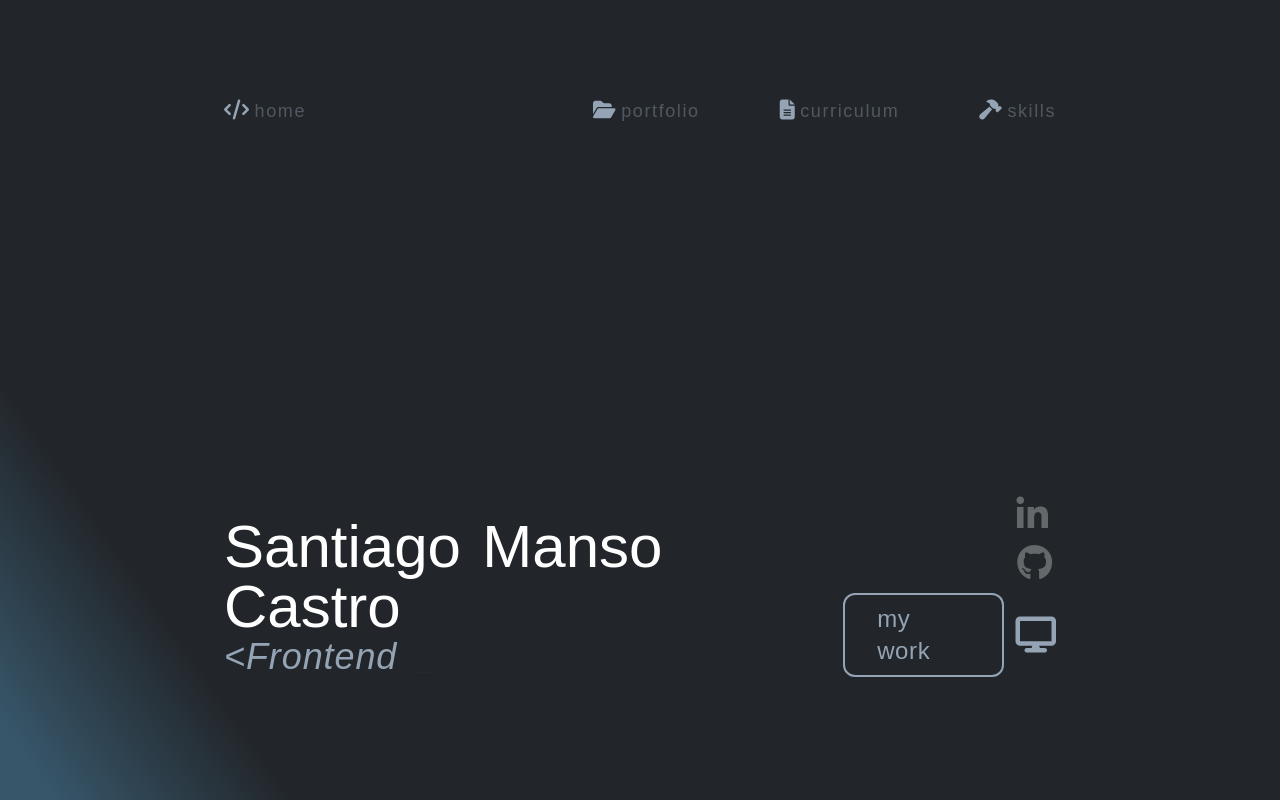
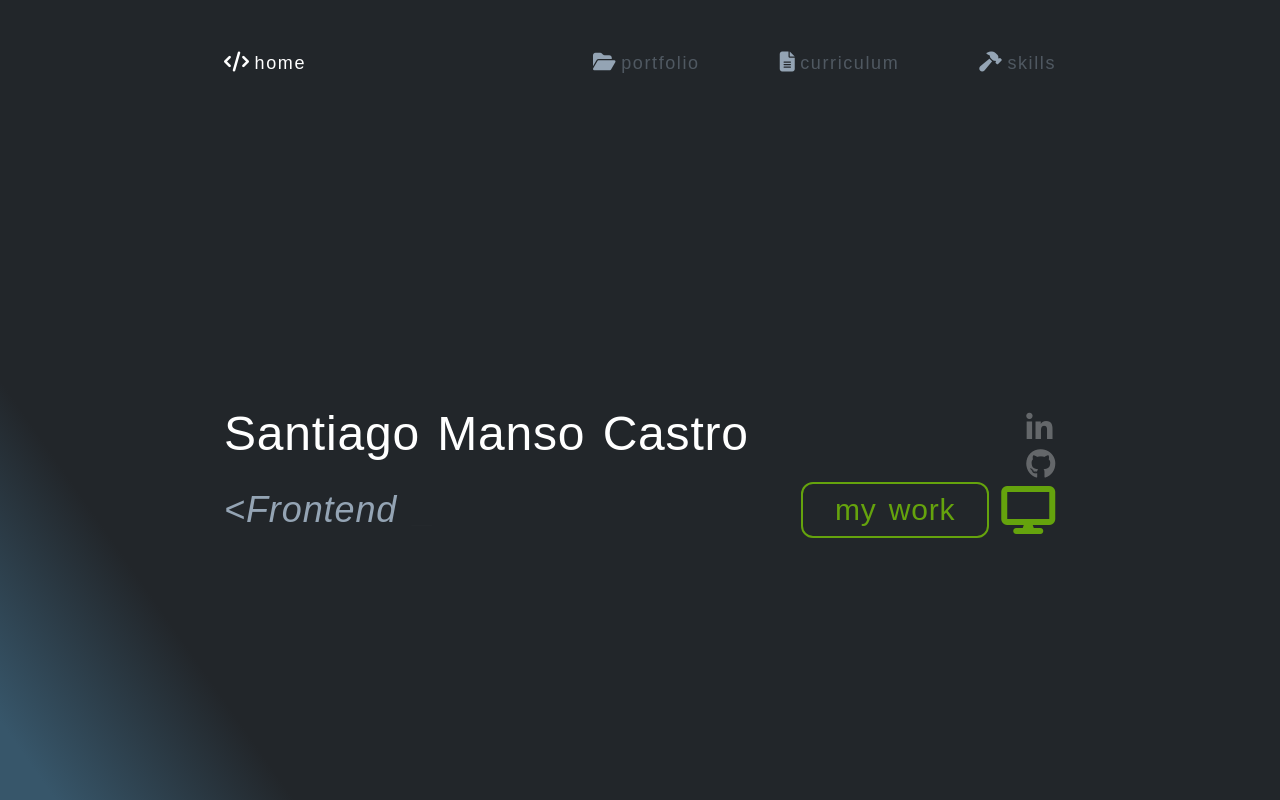
Before and after one commit to santiagomanso/santimanso.com, a React (Create React App) app: page / in a window 1280 px wide. Built offline with nearby package versions, Linux system fonts and the light colour scheme.

Commit message:
🎨 🔨 Reworked major pc/laptop UI

```diff
--- a/src/App.js
+++ b/src/App.js
@@ -14,7 +14,6 @@ function App() {
       <ModalProvider>
         <BrowserRouter>
           <Container>
-            <Nav />
             <Routes>
               <Route exact path='/' element={<HomeScreen />} />
               <Route path='/portfolio' element={<PortfolioScreen />} />
--- a/src/components/Container.jsx
+++ b/src/components/Container.jsx
@@ -1,8 +1,21 @@
+import Nav from './Nav'
+import ProjectList from './ProjectList'
+
 const Container = ({ children }) => {
   return (
     <div className='w-screen h-screen app'>
-      <div className='px-8 lg:px-0 pb-48 pt-14 h-full max-w-full lg:max-w-[65vw] mx-auto'>
-        {children}
+      <div
+        className='h-full max-w-full lg:max-w-[65vw] mx-auto text-white
+      grid grid-cols-1 content-start'
+      >
+        <div className='lg:pt-12'>
+          <Nav />
+        </div>
+        <div className=''>
+          <div className=' flex h-full items-start lg:items-end overflow-hidden'>
+            {children}
+          </div>
+        </div>
       </div>
     </div>
   )
--- a/src/components/Header.jsx
+++ b/src/components/Header.jsx
@@ -25,7 +25,7 @@ const Header = () => {
     }, 1500)
   }
   const { text } = useTypewriter({
-    words: ['Developer />', '/> </Student />'],
+    words: ['Developer />', '/> <Student />'],
     loop: false, // Infinit
     delaySpeed: 2000,
     typeSpeed: 150,
@@ -33,12 +33,22 @@ const Header = () => {
   })
 
   return (
-    <aside className='flex justify-between h-full select-none'>
-      <div className='flex flex-col md:justify-start lg:justify-end '>
-        <h1 className='text-4xl sm:text-6xl lg:text-6xl'>
-          Santiago M<span className='inline md:hidden'>.</span>
-          <span className='hidden md:inline'>anso</span> Castro
-        </h1>
+    <aside
+      className={` ${animation1} w-full flex flex-col tracking-wider lg:mt-[65%] xl:mt-[40%] select-none`}
+    >
+      <div className='flex flex-col'>
+        <div className='flex justify-between'>
+          <h1 className=' text-3xl sm:text-4xl lg:text-5xl '>
+            Santiago M<span className='inline md:hidden '>.</span>
+            <span className='hidden md:inline'>anso</span> Castro
+          </h1>
+          <div className='hidden lg:flex flex-col '>
+            <i className='opacity-30 hover:opacity-100 text-white hover:text-secondary  fa-brands fa-linkedin-in pr-0 text-3xl'></i>
+            <i className='opacity-30 hover:opacity-100 text-white hover:text-secondary  fa-brands fa-github pr-0 text-3xl'></i>
+          </div>
+        </div>
+      </div>
+      <div className='flex flex-col md:flex-row items-center justify-between gap-3  text-4xl select-none '>
         <span className='text-secondary text-3xl md:text-4xl italic tracking-wide mt-5 lg:mt-0'>
           {'<'}Frontend {text}
           <span className='text-white'>
@@ -46,15 +56,15 @@ const Header = () => {
             <Cursor cursorStyle={'_'} />
           </span>
         </span>
-      </div>
-      <div className='hidden md:flex flex-col justify-end gap-3 items-end text-4xl select-none'>
-        <i className='opacity-30 hover:opacity-100 text-white hover:text-secondary  fa-brands fa-linkedin-in pr-2'></i>
-        <i className='opacity-30 hover:opacity-100 text-white hover:text-secondary  fa-brands fa-github pr-1'></i>
-        <div className='text-secondary flex items-center gap-3 group  transition-all ease-in-out duration-300'>
-          <span className=' text-2xl tracking-wide scale-100 group-hover:-translate-x-4 group-hover:scale-[1.2] group-hover:-translate-y-2 transition-all ease-in-out duration-300  border-2 border-solid border-secondary px-8 py-2 rounded-xl'>
+
+        <div
+          onClick={handlerNavigate}
+          className='text-lime-600 flex items-center gap-3 group  transition-all ease-in-out duration-300 hover:cursor-pointer'
+        >
+          <span className=' text-3xl tracking-wide scale-100 group-hover:-translate-x-4 group-hover:scale-[1.2] group-hover:-translate-y-2 transition-all ease-in-out duration-300  border-2 border-solid border-lime-600 px-8 py-2 rounded-xl'>
             my work
           </span>
-          <i className='fa-solid fa-display text-4xl group group-hover:rotate-[20deg] transition-all ease-in duration-300'></i>
+          <i className='fa-solid fa-display text-5xl group group-hover:rotate-[20deg] transition-all ease-in duration-300 text-lime-600'></i>
         </div>
       </div>
     </aside>
--- a/src/components/Modal.jsx
+++ b/src/components/Modal.jsx
@@ -1,3 +1,5 @@
+import { useState } from 'react'
+import { useEffect } from 'react'
 import { useContext } from 'react'
 import ReactDom from 'react-dom'
 import { AnimationContext } from '../context/animationContext'
@@ -11,7 +13,21 @@ export default function Modal({
   urlDemo,
   urlCode,
   stack,
+  screenshots,
+  video,
+  dependencies,
 }) {
+  useEffect(() => {
+    setTabContent(about)
+  }, [about])
+
+  const [tabContent, setTabContent] = useState('')
+  const [active, setActive] = useState('about')
+
+  const handlerTab = (arg) => {
+    setTabContent(arg)
+  }
+
   const [
     animation1,
     animation2,
@@ -25,7 +41,7 @@ export default function Modal({
   return ReactDom.createPortal(
     <>
       <div className='fixed top-0 left-0 bottom-0 right-0 bg-black/70' />
-      <div className='fixed left-[50%] top-[50%] translate-x-[-50%] translate-y-[-50%] w-screen lg:w-[85vw] xl:w-[60vw] h-full lg:h-3/4'>
+      <div className='fixed left-[50%] top-[50%] translate-x-[-50%] translate-y-[-50%] w-screen lg:w-[85vw]  h-full lg:h-[90%]'>
         <div
           className={` ${animation3} flex flex-col lg:flex-row w-full h-full`}
         >
@@ -36,13 +52,13 @@ export default function Modal({
               className='w-2/4 lg:w-3/4 h-3/4 animate-spin-slow'
             />
           </div>
-          <div className='flex flex-col justify-between items-start px-5 pt-2 lg:pt-16 pb-6 w-full lg:w-1/2 h-full bg-variant1'>
+          <div className='flex flex-col justify-between items-start px-5 pt-2 lg:pt-2 pb-6 w-full lg:w-2/3 h-full bg-variant1'>
             <div>
-              <h2 className='text-secondary text-xl lg:text-3xl'>PROJECT</h2>
-              <h1 className='text-white text-2xl lg:text-5xl tracking-wider'>
+              <h2 className='text-secondary text-xl lg:text-2xl'>PROJECT</h2>
+              <h1 className='text-white text-2xl lg:text-4xl tracking-wider'>
                 {name}
               </h1>
-              <ul className='flex flex-wrap gap-4 text-secondary mt-2 lg:mt-5 text-md lg:text-md'>
+              <ul className='flex flex-wrap gap-4 text-secondary mt-2 lg:mt-3 text-md lg:text-md'>
                 {stack.map((tech, i) => (
                   <li
                     key={i}
@@ -52,10 +68,64 @@ export default function Modal({
                   </li>
                 ))}
               </ul>
-              <h2 className='text-secondary text-lg lg:text-3xl mt-5'>About</h2>
-              <p className='text-white text-lg lg:text-2xl font-console font-[200]'>
-                {about}
-              </p>
+              <div className='mt-4 rounded-full'>
+                <div className='flex justify-between text-xl tracking-wider select-none hover:cursor-pointer'>
+                  <h2
+                    className={`flex items-baseline gap-1 ${
+                      active === 'about' ? 'bg-secondary/10' : 'bg-primary/60'
+                    }   px-6 py-2`}
+                    onClick={() => {
+                      setActive('about')
+                      handlerTab(about)
+                    }}
+                  >
+                    About<i class='fa-solid fa-address-card'></i>
+                  </h2>
+                  <h2
+                    className={`flex items-baseline gap-1 ${
+                      active === 'screenshots'
+                        ? 'bg-secondary/10'
+                        : 'bg-primary/60'
+                    }   px-6 py-2`}
+                    onClick={() => {
+                      setActive('screenshots')
+                      handlerTab(screenshots)
+                    }}
+                  >
+                    Screenshots<i class='fa-solid fa-camera'></i>
+                  </h2>
+                  <h2
+                    className={`flex items-baseline gap-1 ${
+                      active === 'video' ? 'bg-secondary/10' : 'bg-primary/60'
+                    }   px-6 py-2`}
+                    onClick={() => {
+                      setActive('video')
+                      handlerTab(video)
+                    }}
+                  >
+                    Video<i class='fa-solid fa-video'></i>
+                  </h2>
+                  <h2
+                    className={`flex items-baseline gap-1 ${
+                      active === 'dependencies'
+                        ? 'bg-secondary/10'
+                        : 'bg-primary/60'
+                    }   px-6 py-2`}
+                    onClick={() => {
+                      setActive('dependencies')
+                      handlerTab(dependencies)
+                    }}
+                  >
+                    Dependencies<i class='fa-solid fa-laptop-code'></i>
+                  </h2>
+                </div>
+                <div className='bg-secondary/10 px-3 py-2 text-white text-lg lg:text-2xl font-console font-[200] rounded-br-lg rounded-bl-lg'>
+                  {tabContent}{' '}
+                  {(active === 'screenshots') | (active === 'video') ? (
+                    <i class='fa-solid fa-person-digging text-yellow-400/80 text-3xl'></i>
+                  ) : null}
+                </div>
+              </div>
             </div>
 
             <div className='flex justify-evenly w-full  select-none text-white'>
@@ -108,7 +178,12 @@ export default function Modal({
             </div>
           </div>
         </div>
-        <button onClick={onClose}>
+        <button
+          onClick={() => {
+            setActive('about')
+            onClose()
+          }}
+        >
           <i
             className={`${animation3} absolute right-3 top-0 text-secondary text-5xl lg:text-6xl fa-solid fa-xmark select-none`}
           ></i>
--- a/src/components/Nav.jsx
+++ b/src/components/Nav.jsx
@@ -1,7 +1,13 @@
-import { useState } from 'react'
+import { useEffect } from 'react'
+import { useContext, useState } from 'react'
+import { useLocation, useNavigate } from 'react-router-dom'
+import { AnimationContext } from '../context/animationContext'
 
 const Nav = () => {
+  const { pathname } = useLocation()
+
   const [open, setOpen] = useState(false)
+  const [active, setActive] = useState('home')
 
   const handlerToggleOpen = () => {
     if (open) {
@@ -9,40 +15,123 @@ const Nav = () => {
     } else setOpen(true)
   }
 
+  const [
+    animation1,
+    animation2,
+    animation3,
+    setAnimation1,
+    setAnimation2,
+    setAnimation3,
+  ] = useContext(AnimationContext)
+
+  const navigate = useNavigate()
+
+  const handlerNavigate = (url) => {
+    setAnimation1('animate__animated animate__backOutRight')
+    setAnimation2('animate__animated animate__fadeOutLeft')
+    setTimeout(() => {
+      navigate(url)
+      setAnimation1('animate__animated animate__fadeInLeft')
+      setAnimation2('animate__animated animate__fadeInLeft')
+    }, 1500)
+  }
+
+  useEffect(() => {
+    if (pathname === '/portfolio') {
+      setActive('portfolio')
+    }
+  }, [pathname])
+
   return (
     <>
       <nav className=' hidden lg:inline text-secondary  tracking-widest select-none'>
-        <ul className='mt-10 flex justify-between items-center'>
-          <li className=' cursor-pointer  hover:text-white flex items-baseline gap-1 translate-y-0 hover:translate-y-1 hover:scale-105 transition-all ease-out duration-300 group'>
+        <ul className=' flex justify-between items-center'>
+          <li
+            onClick={() => {
+              setActive('home')
+              handlerNavigate('/')
+            }}
+            className={`${
+              active === 'home' ? ' text-white opacity-100' : ''
+            } cursor-pointer  hover:text-white flex items-baseline gap-1 translate-y-0 hover:translate-y-1 hover:scale-105 transition-all ease-out duration-300 group`}
+          >
+            <p className='flex items-baseline gap-1'>
               <i className='fa-solid text-xl fa-code group-hover:rotate-[-23deg] transition-all ease-in-out duration-300'></i>
-            <a>
-              <p className='opacity-40 group-hover:opacity-100 text-lg'>home</p>
-            </a>
+
+              <span
+                className={` ${
+                  active === 'home' ? 'opacity-100' : 'opacity-40'
+                }  group-hover:opacity-100 text-lg`}
+              >
+                home
+              </span>
+            </p>
           </li>
           <div className=' flex gap-20'>
-            <li className=' cursor-pointer  hover:text-white flex items-baseline gap-1 translate-y-0 hover:translate-y-1 hover:scale-105 transition-all ease-out duration-300 group'>
+            <li
+              onClick={() => {
+                setActive('portfolio')
+                handlerNavigate('/portfolio')
+              }}
+              className={`${
+                active === 'portfolio'
+                  ? ' text-white opacity-100 translate-y-1 scale-110 '
+                  : ''
+              } cursor-pointer  hover:text-white flex items-baseline gap-1 translate-y-0 hover:translate-y-1 hover:scale-105 transition-all ease-out duration-300 group`}
+            >
+              <p className='flex items-baseline gap-1' href='/portfolio'>
                 <i className='fa-solid text-xl fa-folder-open group-hover:rotate-[-23deg] transition-all ease-in-out duration-300'></i>
-              <a>
-                <p className='opacity-40 group-hover:opacity-100 text-lg'>
+
+                <span
+                  className={` ${
+                    active === 'portfolio' ? 'opacity-100' : 'opacity-40'
+                  }  group-hover:opacity-100 text-lg`}
+                >
                   portfolio
+                </span>
               </p>
-              </a>
             </li>
-            <li className=' cursor-pointer  hover:text-white flex items-baseline gap-1 translate-y-0 hover:translate-y-1 hover:scale-105 transition-all ease-out duration-300 group'>
+            <li
+              onClick={() => {
+                setActive('curriculum')
+                handlerNavigate('/curriculum')
+              }}
+              className={`${
+                active === 'curriculum' ? ' text-white opacity-100' : ''
+              } cursor-pointer  hover:text-white flex items-baseline gap-1 translate-y-0 hover:translate-y-1 hover:scale-105 transition-all ease-out duration-300 group`}
+            >
+              <p className='flex items-baseline gap-1'>
                 <i className='fa-solid text-xl fa-file-lines group-hover:rotate-[-23deg] transition-all ease-in-out duration-300'></i>
-              <a>
-                <p className='opacity-40 group-hover:opacity-100 text-lg'>
+
+                <span
+                  className={` ${
+                    active === 'curriculum' ? 'opacity-100' : 'opacity-40'
+                  }  group-hover:opacity-100 text-lg`}
+                >
                   curriculum
+                </span>
               </p>
-              </a>
             </li>
-            <li className=' cursor-pointer  hover:text-white flex items-baseline gap-1 translate-y-0 hover:translate-y-1 hover:scale-105 transition-all ease-out duration-300 group'>
+            <li
+              onClick={() => {
+                setActive('skills')
+                handlerNavigate('/skills')
+              }}
+              className={`${
+                active === 'skills' ? ' text-white opacity-100' : ''
+              } cursor-pointer  hover:text-white flex items-baseline gap-1 translate-y-0 hover:translate-y-1 hover:scale-105 transition-all ease-out duration-300 group`}
+            >
+              <p className='flex items-baseline gap-1'>
                 <i className='fa-solid text-xl fa-hammer group-hover:rotate-[-23deg] transition-all ease-in-out duration-300'></i>
-              <a>
-                <p className='opacity-40 group-hover:opacity-100 text-lg'>
+
+                <span
+                  className={` ${
+                    active === 'skills' ? 'opacity-100' : 'opacity-40'
+                  }  group-hover:opacity-100 text-lg`}
+                >
                   skills
+                </span>
               </p>
-              </a>
             </li>
           </div>
         </ul>
@@ -52,7 +141,7 @@ const Nav = () => {
           onClick={handlerToggleOpen}
           className={`${
             open ? 'inline' : ''
-          }  text-secondary text-4xl sm:text-5xl fixed top-13 sm:top-15 right-10`}
+          }  text-secondary text-4xl sm:text-5xl fixed top-4 sm:top-15 right-8 z-10`}
         >
           <i className='fa-solid fa-bars'></i>
         </button>
--- a/src/components/ProjectList.jsx
+++ b/src/components/ProjectList.jsx
@@ -22,6 +22,8 @@ const ProjectList = () => {
   const [about, setAbout] = useState('')
   const [urlDemo, setUrlDemo] = useState('')
   const [urlCode, setUrlCode] = useState('')
+  const [screenshot, setScreenshot] = useState('')
+  const [video, setVideo] = useState('')
 
   const handlerCloseModal = () => {
     setAnimation3('animate__animated animate__slideOutRight')
@@ -35,11 +37,11 @@ const ProjectList = () => {
 
   return (
     <>
-      <div className='h-4/5 md:max-h-3/5 lg:h-[85%] xl:max-h-4/5 flex flex-wrap justify-around md:justify-center xl:justify-between xl:items-start'>
+      <div className='mt-2 relative flex flex-wrap justify-between gap-x-28 gap-y-10 select-none'>
         {projectsData.map((project) => (
           <div
             key={project.id}
-            className='relative h-[30%] w-[42%] md:w-1/3 md:h-1/4 lg:w-[28%] lg:h-2/5 mx-2 my-5  bg-gray-600/90 hover:bg-blue-300/20  rounded-lg flex flex-col justify-between items-center overflow-hidden group card border-solid border-[1px] border-white/30 hover:border-white/80'
+            className='relative overflow-hidden group card border-solid border-[3px] border-secondary/40 hover:border-white/60  h-60 w-60 bg-lime-500/70 hover:bg-black/20 rounded-md'
           >
             <div className='text-white'>
               <img
@@ -48,11 +50,14 @@ const ProjectList = () => {
                 className='absolute left-[10%] w-5/6 h-5/6 group-hover:scale-[1.8] group-hover:-rotate-[23deg] group-hover:opacity-50 transition-all duration-1000'
               />
             </div>
-            <div className='relative w-full h-full lg:h-[65%] bg-zinc-900/80 flex flex-col gap-1 justify-start items-center text-white  group-hover:bg-zinc-900/80 rounded-md  xl:h-2/3 translate-y-[82%] md:translate-y-[79%] lg:translate-y-[75%] xl:translate-y-[70%] group-hover:translate-y-0 transition-all duration-[450ms]'>
-              <h1 className='pt-2 xl:pt-3 text-xl md:text-xl lg:text-3xl xl:text-4xl'>
+            <div
+              className='relative h-full bg-zinc-900/80 translate-y-[76%] group-hover:-translate-y-[0%] flex flex-col gap-1 justify-start items-center text-white
+              group-hover:bg-zinc-900/80 rounded-md   transition-all duration-[450ms]'
+            >
+              <h1 className='pt-2 xl:pt-3 text-xl md:text-xl lg:text-3xl xl:text-3xl'>
                 {project.name}
               </h1>
-              <p className='text-sm lg:text-xl xl:text-2xl px-3 lg:px-5'>
+              <p className='text-sm lg:text-xl xl:text-xl px-3 lg:px-5 tracking-wider'>
                 {project.descShort}
               </p>
               <button
@@ -64,8 +69,10 @@ const ProjectList = () => {
                   setAbout(project.descLong)
                   setUrlDemo(project.urlDemo)
                   setUrlCode(project.urlCode)
+                  setScreenshot('feature is currently beeing developed')
+                  setVideo('video feature is currently beeing developed')
                 }}
-                className='absolute lg:text-xl bottom-2 lg:bottom-4 cta px-2 lg:px-10 xl:px-14  py-1 xl:py-2 rounded-md border-solid border-2 border-white  text-white tracking-widest'
+                className='absolute lg:text-xl bottom-2 lg:bottom-4 cta px-2 lg:px-10  py-1 xl:py-2 rounded-md border-solid border-2 border-white  text-white tracking-wider'
               >
                 view project
               </button>
@@ -82,6 +89,8 @@ const ProjectList = () => {
         urlDemo={urlDemo}
         urlCode={urlCode}
         stack={stack}
+        screenshots={screenshot}
+        video={video}
       />
     </>
   )
--- a/src/index.css
+++ b/src/index.css
@@ -16,7 +16,6 @@
   }
   .app{
     background: linear-gradient(55deg, rgba(55,86,106,1) 3%, rgba(34,38,42,1) 16%);
-    word-spacing: .3rem;
   }
 
   h1{
@@ -24,6 +23,10 @@
   }
   h2{
     @apply text-secondary
+  }
+
+  .app{
+    word-spacing: .2rem
   }
 
   .cta{
--- a/src/screens/HomeScreen.jsx
+++ b/src/screens/HomeScreen.jsx
@@ -1,4 +1,5 @@
 import Header from '../components/Header'
+import ProjectList from '../components/ProjectList'
 
 const HomeScreen = () => {
   return (
--- a/src/screens/PortfolioScreen.jsx
+++ b/src/screens/PortfolioScreen.jsx
@@ -1,13 +1,24 @@
+import { useContext } from 'react'
 import ProjectList from '../components/ProjectList'
+import { AnimationContext } from '../context/animationContext'
 
 const PortfolioScreen = () => {
+  const [
+    animation1,
+    animation2,
+    animation3,
+    setAnimation1,
+    setAnimation2,
+    setAnimation3,
+  ] = useContext(AnimationContext)
+
   return (
-    <div className='h-screen md:w-5/6 select-none overflow-hidden animate__animated animate__backInLeft'>
-      <div className='flex flex-col items-center xl:items-start py-1 md:py-2 px-5 md:px-14 xl:px-2'>
-        <h1 className='text-white text-5xl md:pt-5 xl:pt-10'>
+    <div className={` ${animation1} self-start mt-2 w-full`}>
+      <div className='flex flex-col items-center xl:items-start select-none'>
+        <h1 className='text-white text-3xl tracking-wider'>
           <span className='hidden md:inline'>my </span>portfolio
         </h1>
-        <h2 className='hidden sm:block text-secondary text-md lg:text-3xl'>
+        <h2 className='hidden sm:block text-secondary text-md lg:text-xl tracking-wider word-2'>
           '// These are my favorite projects I've worked on for the past year.
           Have a look around
         </h2>
```
Lines whose indentation alone changed are shown as unchanged.
